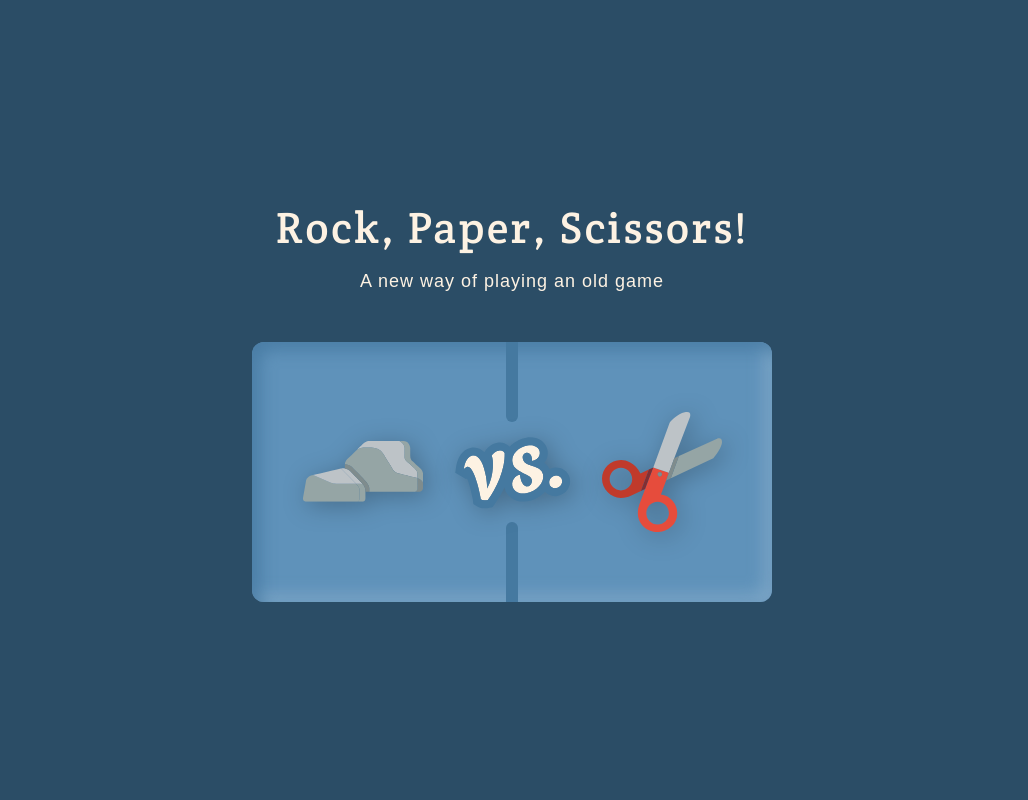
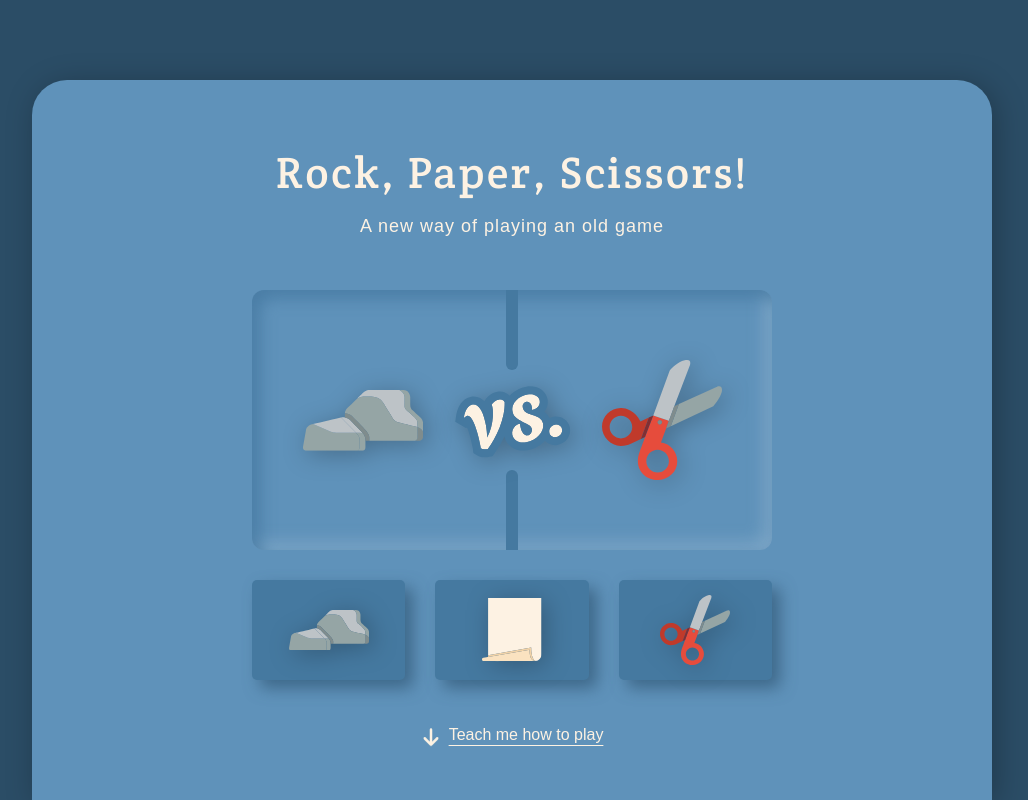
Before and after one commit to lucas-pvg/Rock-Paper-Scissors, a React (Vite) app: page / in a window 1280 px wide. Shown: the whole page, without its empty margins (128-1156 px from the left). Built offline with nearby package versions, Linux system fonts and the light colour scheme; a web font is replaced by a local one.

Commit message:
💄 Add Home to App and style related changes

```diff
--- a/src/App.css
+++ b/src/App.css
@@ -1,12 +1,7 @@
 #root {
-  max-width: 1280px;
-  margin: 0 auto;
-  padding: 2rem;
-  text-align: center;
+  width: 100vw;
+  height: 100vh;
+  display: flex;
+  justify-content: center;
+  align-items: end;
 }
-
-.app-container {
-  display: flex;
-  flex-direction: column;
-  gap: 50px;
-}
--- a/src/App.tsx
+++ b/src/App.tsx
@@ -1,13 +1,9 @@
-import { Title } from './components/title/title'
-import { Field } from './components/field/field'
+import { Home } from './pages/home/home'
 import './App.css'
 
 function App() {
   return (
-    <div className='app-container'>
-      <Title />
-      <Field />
-    </div>
+    <Home />
   )
 }
 
```
